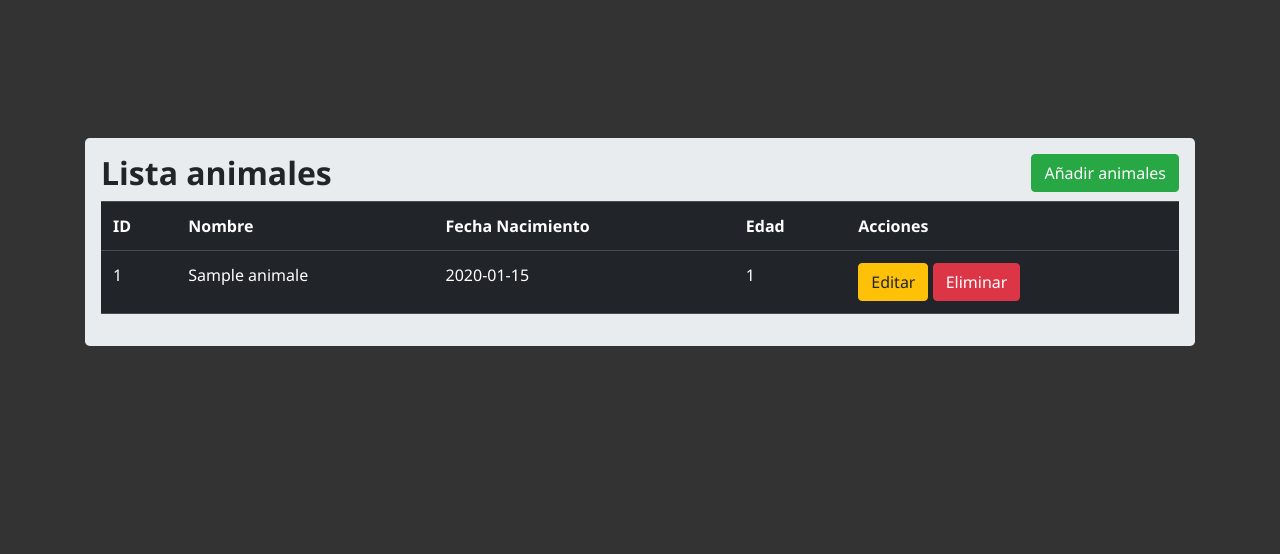
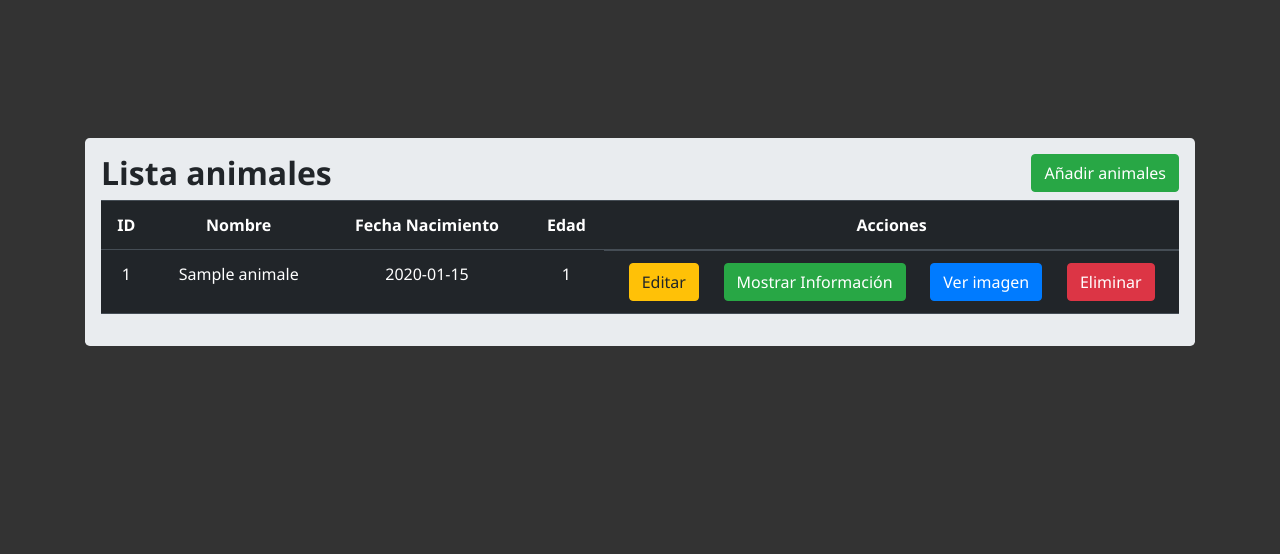
Before and after one commit to bov0/CRUD-Python, a Flask app: page / in a window 1280 px wide. Shown: the part 198-752 px from the top of the page. Run offline with Flask 3, Linux system fonts and the light colour scheme; tables that the repository leaves empty hold one stand-in row (values such as "Sample post"); some libraries are stand-ins or nearby versions.

Commit message:
first commit

```diff
--- a/app.py
+++ b/app.py
@@ -1,4 +1,5 @@
-from flask import Flask, render_template, request, redirect , url_for, flash
+from flask import Flask, render_template, request, redirect , url_for, flash, send_file
+from io import BytesIO
 import os
 
 app = Flask(__name__)
@@ -16,8 +17,8 @@ def index():
     todosHabitats = Habitat.query.all()
     return render_template('index.html', animales=todosAnimales, especies=todasEspecies, habitats=todosHabitats)
 
-@app.route('/insertar', methods=['POST'])
-def insertar():
+@app.route('/insertarAnimal', methods=['POST'])
+def insertarAnimal():
     if request.method == 'POST':
         nombre = request.form['nombre']
         fecha_nacimiento = request.form['fecha_nacimiento']
@@ -28,12 +29,10 @@ def insertar():
         if 'imagen' in request.files:
             imagen = request.files['imagen']
 
-            extensiones = {'png', 'jpg', 'jpeg', 'gif'}
+            extensiones = {'png', 'jpg', 'jpeg'}
             if '.' in imagen.filename and imagen.filename.rsplit('.', 1)[1].lower() in extensiones:
-                # Convierte el nombre del archivo a bytes
                 filename_bytes = imagen.filename.encode('utf-8')
 
-                # Guarda la imagen en el sistema de archivos
                 filename = imagen.filename
                 imagen.save(os.path.join("./img", filename))
 
@@ -70,6 +69,26 @@ def editar():
         flash('Animal actualizado correctamente')
         return redirect(url_for('index'))
 
+
+@app.route('/mostrarAnimal/<id>')
+def mostrarAnimal(id):
+    animal = Animal.query.get(id)
+    return render_template('mostrarAnimal.html', animal=animal)
+
+@app.route('/verImagen/<id>')
+def imagen_animal(id):
+    animal = Animal.query.get(id)
+
+    if animal and animal.imagen:
+        # Convierte el campo BLOB a un objeto BytesIO
+        imagen_bytes = BytesIO(animal.imagen)
+
+        # Envia la imagen al navegador con el tipo MIME adecuado
+        return send_file(imagen_bytes, mimetype='image/jpeg')
+
+    # Si no hay imagen o el animal no existe, puedes enviar una imagen de reemplazo o un error 404
+    return send_file('./img/ZPFFQI~1.PNG', mimetype='image/jpeg')
+
 @app.route('/eliminar/<id>', methods=['GET', 'POST'])
 def eliminar(id):
     animal = Animal.query.get(id)
--- a/templates/index.html
+++ b/templates/index.html
@@ -33,23 +33,25 @@
                 <table class="table table-hover table-dark">
 
                     <tr>
-                        <th>ID</th>
-                        <th>Nombre</th>
-                        <th>Fecha Nacimiento</th>
-                        <th>Edad</th>
-                        <th>Acciones</th>
+                        <th class="text-center">ID</th>
+                        <th class="text-center">Nombre</th>
+                        <th class="text-center">Fecha Nacimiento</th>
+                        <th class="text-center">Edad</th>
+                        <th class="text-center">Acciones</th>
                     </tr>
 
                     {% for animal in animales %}
 
                     <tr>
-                        <td>{{ animal.id_animal }}</td>
-                        <td>{{ animal.nombre_animal }}</td>
-                        <td>{{ animal.fecha_nacimiento }}</td>
-                        <td>{{ animal.edad }}</td>
-                        <td>
+                        <td class="text-center">{{ animal.id_animal }}</td>
+                        <td class="text-center">{{ animal.nombre_animal }}</td>
+                        <td class="text-center">{{ animal.fecha_nacimiento }}</td>
+                        <td class="text-center">{{ animal.edad }}</td>
+                        <td class="d-flex justify-content-around">
                             <a href="/editar/{{animal.id_animal}}" class="btn btn-warning btn-xs" data-toggle="modal" data-target="#modalEditar{{animal.id_animal}}">Editar</a>
-                            <a href="/eliminar/{{animal.id_animal}}" class="btn btn-danger" onclick="return confirm('¿Estas seguro?')">Eliminar</a>
+                            <a href="/mostrarAnimal/{{animal.id_animal}}" class="btn btn-success btn-xs">Mostrar Información</a>
+                            <a href="/verImagen/{{animal.id_animal}}" class="btn btn-primary" btn-xs>Ver imagen</a>
+                            <a href="/eliminar/{{animal.id_animal}}" class="btn btn-danger btn-xs" onclick="return confirm('¿Estas seguro?')">Eliminar</a>
                         </td>
                     </tr>
 
@@ -71,7 +73,7 @@
 
                     <div class="form-group">
                         <label>Fecha Nacimiento:</label>
-                        <input type="text" class="form-control" name="fecha_nacimiento" value="{{animal.fecha_nacimiento}}">
+                        <input type="date" class="form-control" name="fecha_nacimiento" value="{{animal.fecha_nacimiento}}">
                     </div>
 
                     <div class="form-group">
@@ -127,7 +129,7 @@
                             <h4 class="modal-title">Añadir animal</h4>
                         </div>
                         <div class="modal-body">
-                            <form action="{{url_for('insertar')}}" method="POST" enctype="multipart/form-data">
+                            <form action="{{url_for('insertarAnimal')}}" method="POST" enctype="multipart/form-data">
 
                                 <div class="form-group">
                                     <label>Nombre:</label>
@@ -136,7 +138,7 @@
 
                                 <div class="form-group">
                                     <label>Fecha Nacimiento:</label>
-                                    <input type="text" class="form-control" name="fecha_nacimiento" required="1">
+                                    <input type="date" class="form-control" name="fecha_nacimiento" required="1">
                                 </div>
 
                                 <div class="form-group">
```
Also changed, not shown: templates/mostrarAnimal.html (added, +25 -0 lines), img/Cool wallpaper.jpg (added), img/ZPFFQI~1.PNG (added).
